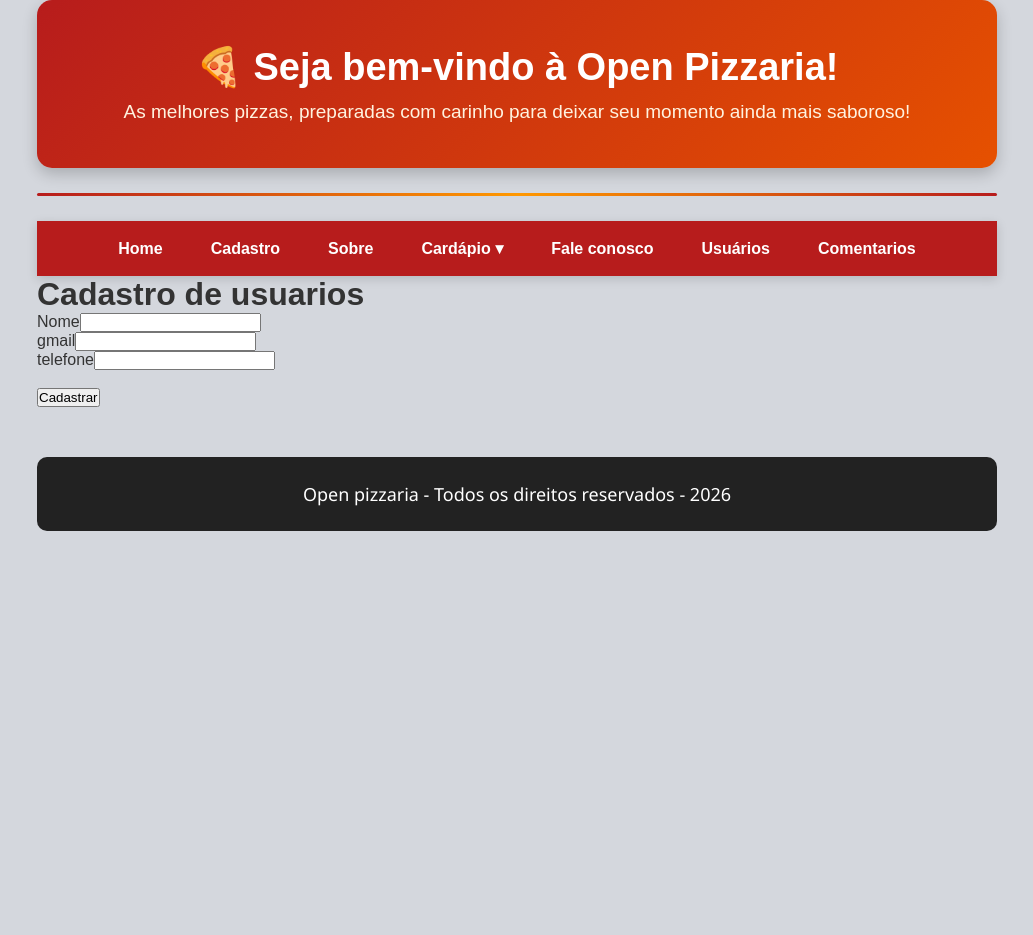
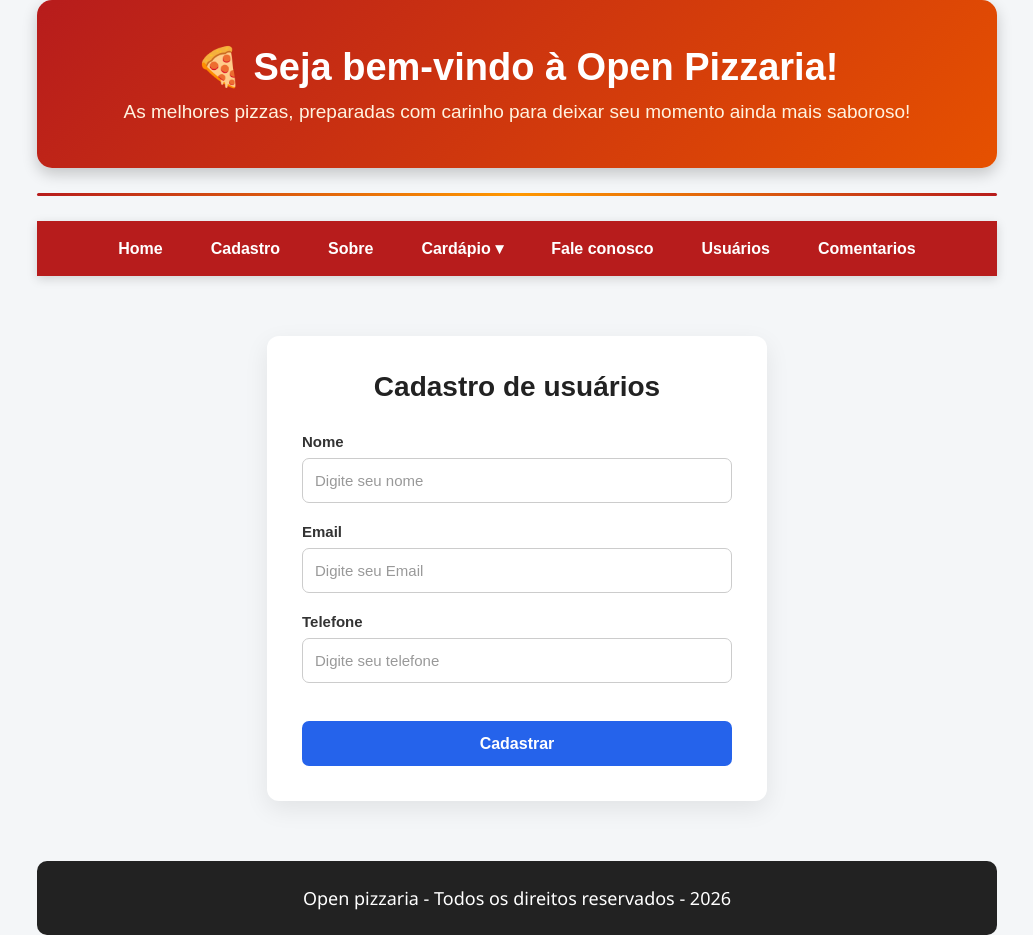
Before and after one commit to thiaguin5/domando-gpt, a React (Vite) app in the folder open-pizzaria/: page /Cadastro in a window 1280 px wide. Shown: the whole page, without its empty margins (123-1156 px from the left). Before the commit the page ends 800 px from the top, so only its background shows below. Built offline with nearby package versions, Linux system fonts and the light colour scheme.

Commit message:
feat: adicionando funções ao cadastro

```diff
--- a/open-pizzaria/src/pages/Cadastro/Cadastro.css
+++ b/open-pizzaria/src/pages/Cadastro/Cadastro.css
@@ -1,45 +1,37 @@
-/* Reset básico */
 * {
   margin: 0;
   padding: 0;
   box-sizing: border-box;
-
-
 }
 
-/* Fundo da página */
 body {
   font-family: Arial, Helvetica, sans-serif;
-  background: linear-gradient(135deg, #667eea, #764ba2);
-  min-height: 100vh;
-
-  display:center;
-  justify-content: center;
-  align-items: center;
+  background: #f4f6f8;
+  color: #222;
 }
 
-/* Container do cadastro */
+/* Container principal */
 .containerCadastro {
-  width: 90%;
-  max-width: 1000px;
-  background-color: #ffffff;
-  padding: 70px;
-  border-radius: 15px;
-  box-shadow: 0 10px 30px rgba(0, 0, 0, 0.2);
+  width: 100%;
+  max-width: 500px;
+  margin: 60px auto;
+  padding: 35px;
+  background: #ffffff;
+  border-radius: 12px;
+  box-shadow: 0 8px 25px rgba(0, 0, 0, 0.08);
 }
-
 
 /* Título */
 .containerCadastro h1 {
   text-align: center;
-  color: #333;
   margin-bottom: 30px;
   font-size: 28px;
+  color: #222;
 }
 
-/* Cada campo do formulário */
+/* Cada campo */
 .form-control {
-  display: center;
+  display: flex;
   flex-direction: column;
   margin-bottom: 20px;
 }
@@ -47,60 +39,72 @@ body {
 /* Labels */
 .form-control label {
   margin-bottom: 8px;
-  color: #444;
-  font-weight: bold;
   font-size: 15px;
+  font-weight: 600;
+  color: #333;
 }
 
 /* Inputs */
 .form-control input {
   width: 100%;
-  padding: 12px 15px;
+  height: 45px;
+  padding: 0 12px;
 
   border: 1px solid #ccc;
-  border-radius: 8px;
+  border-radius: 7px;
 
-  font-size: 16px;
+  font-size: 15px;
   outline: none;
 
-  transition: 0.3s;
+  transition: 0.2s;
 }
 
-/* Efeito ao clicar no input */
+/* Quando clicar no input */
 .form-control input:focus {
-  border-color: #667eea;
-  box-shadow: 0 0 0 3px rgba(102, 126, 234, 0.15);
+  border-color: #2563eb;
+  box-shadow: 0 0 0 3px rgba(37, 99, 235, 0.1);
+}
+
+/* Placeholder */
+.form-control input::placeholder {
+  color: #999;
 }
 
 /* Botão */
 .containerCadastro button {
   width: 100%;
-  padding: 13px;
+  height: 45px;
 
   border: none;
-  border-radius: 8px;
+  border-radius: 7px;
 
-  background: linear-gradient(135deg, #667eea, #764ba2);
+  background: #2563eb;
   color: white;
 
   font-size: 16px;
-  font-weight: bold;
+  font-weight: 600;
 
   cursor: pointer;
-  transition: 0.3s;
+
+  transition: 0.2s;
 }
 
 /* Hover do botão */
 .containerCadastro button:hover {
-  transform: translateY(-2px);
-  box-shadow: 0 5px 15px rgba(102, 126, 234, 0.4);
+  background: #1d4ed8;
+}
+
+/* Quando clicar */
+.containerCadastro button:active {
+  transform: scale(0.98);
 }
 
 /* Responsividade */
-@media (max-width: 500px) {
+@media (max-width: 600px) {
   .containerCadastro {
-    margin: 20px;
-    padding: 25px;
+    width: calc(100% - 30px);
+    margin: 30px auto;
+    padding: 25px 20px;
   }
 
   .containerCadastro h1 {
--- a/open-pizzaria/src/pages/Cadastro/index.jsx
+++ b/open-pizzaria/src/pages/Cadastro/index.jsx
@@ -1,47 +1,69 @@
 import React, { useState } from 'react'
+import "./Cadastro.css"
 export default function index() {
 
-    const [formdata, setData] = useState({
+    const [formData, setFormData] = useState({
     nome: "",
     email: "",
     telefone: ""
   });
 
+  //função para atualizar o estado ao digitar no formulario
+
+  const handleChange  = (event) => {
+    const {name, value }= event.target;
+    console.log(nome,value)
+    setFormData((prevFormData) => ({
+      ...prevFormData,
+      [name]:value,
+    }))
+
+
+  }
+
+  //funcao para enviar o formulario
+
+  const handleSubmit = (e) => {
+    e.preventdefault()
+   console.log("Enviar .....")
+  }
+
 
   return (
-   <main className='containerCadastro'>
-    <h1>Cadastro de usuarios</h1>
-    <form >
-        <article className='form-control'>
+     <main className="containerCadastro">
+        <h1>Cadastro de usuários</h1>
+        <form onSubmit = {handleSubmit}>
+            <article className="form-control">
                 <label htmlFor="nome">Nome</label>
                 <input
                     type="text"
-             name="nome"/>
+                    name="nome"
+                    placeholder="Digite seu nome"
+                    value={formData.nome}
+                     onChange= {handleChange}
 
-
-
+                />
             </article>
 
-        <article className='form-control'>
-            <label htmlFor="gmail">gmail</label>
+        <article className="form-control">
+                <label htmlFor="email">Email</label>
                 <input
-            type="gmail"
-            name="gmail" />
-
-
+                    type="email"
+                    name="email"
+                    placeholder="Digite seu Email"
+                    value={formData.email}
+                />
             </article>
 
-        <article className='form-control'>
-            <label htmlFor="telefone">telefone</label>
+       <article className="form-control">
+                <label htmlFor="telefone">Telefone</label>
                 <input
-             type="telefone"
-              name="telefone" />
-
-
+                    type="tel"
+                    name="telefone"
+                    placeholder="Digite seu telefone"
+                    value={formData.telefone}
+                />
             </article>
-
-
-
 
          <br />
             <button>Cadastrar</button>
```
Lines whose indentation alone changed are shown as unchanged.
